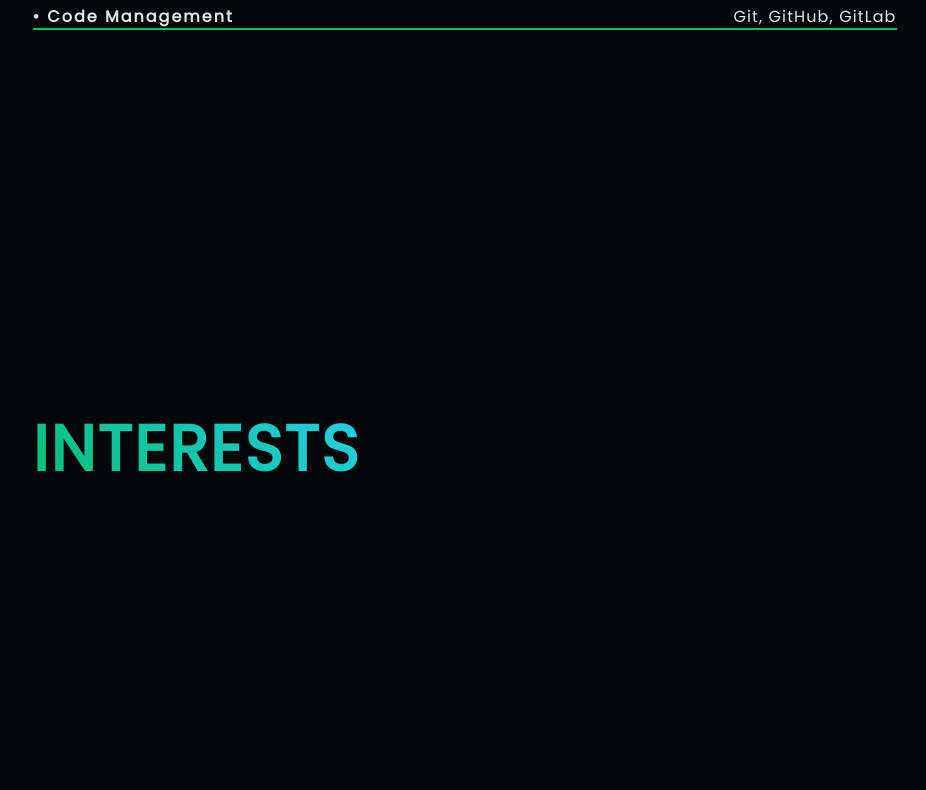
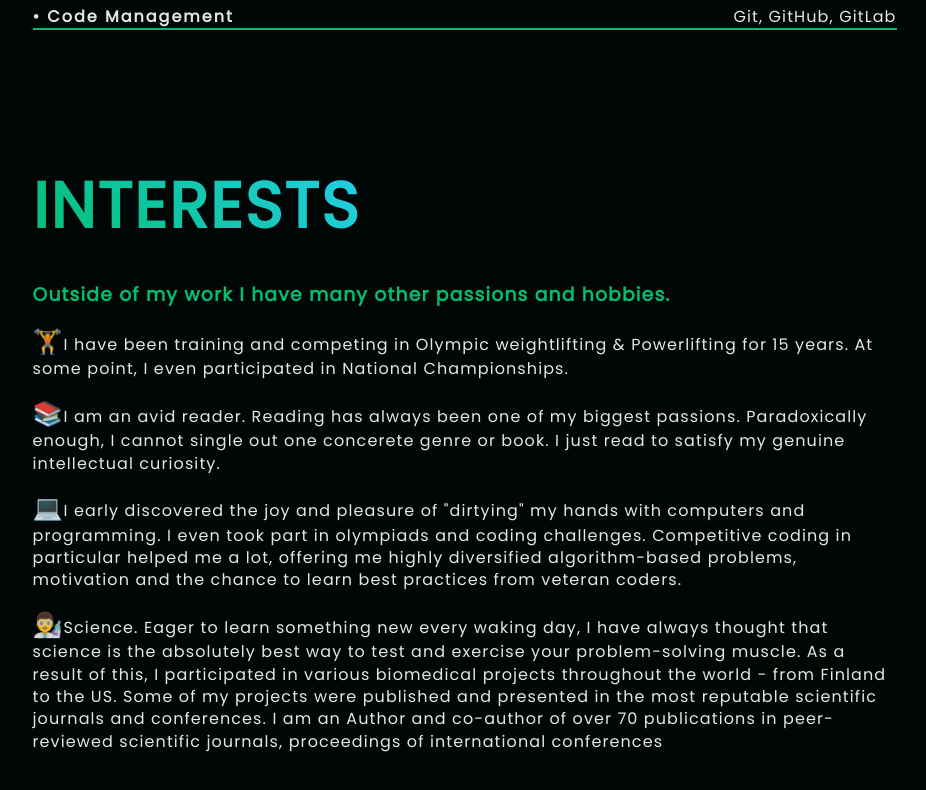
Before and after one commit to vovaushenko/portfolio-react-v2, a React (Create React App) app: page /resume in a window 1280 px wide. Shown: the part 3135-3925 px from the top of the page, without its empty margins (238-1164 px from the left). Built offline with nearby package versions, Linux system fonts and the light colour scheme.

Commit message:
Added Interests section

```diff
--- a/src/components/Resume/ResumeInterests.js
+++ b/src/components/Resume/ResumeInterests.js
@@ -1,10 +1,58 @@
+import styled from 'styled-components';
 import ReusableContainer from './ReusableContainer';
 import ReusableSectionHeader from './ReusableSectionHeader';
+
+const StyledTextWrapper = styled.div`
+  h3 {
+    letter-spacing: 1.2px;
+    color: ${({ theme }) => theme.mainColor};
+  }
+  p {
+    span {
+      font-size: 1.5rem;
+    }
+  }
+`;
 
 const ResumeInterests = () => {
   return (
     <ReusableContainer id="interests">
       <ReusableSectionHeader>Interests</ReusableSectionHeader>
+
+      <StyledTextWrapper>
+        <h3>Outside of my work I have many other passions and hobbies.</h3>
+
+        <p>
+          <span>🏋️</span>I have been training and competing in Olympic
+          weightlifting & Powerlifting for 15 years. At some point, I even
+          participated in National Championships.
+        </p>
+
+        <p>
+          <span>📚</span>I am an avid reader. Reading has always been one of my
+          biggest passions. Paradoxically enough, I cannot single out one
+          concerete genre or book. I just read to satisfy my genuine
+          intellectual curiosity.
+        </p>
+
+        <p>
+          <span>💻</span>I early discovered the joy and pleasure of "dirtying"
+          my hands with computers and programming. I even took part in olympiads
+          and coding challenges. Competitive coding in particular helped me a
+          lot, offering me highly diversified algorithm-based problems,
+          motivation and the chance to learn best practices from veteran coders.
+        </p>
+        <p>
+          <span>👨‍🔬</span>Science. Eager to learn something new every waking day,
+          I have always thought that science is the absolutely best way to test
+          and exercise your problem-solving muscle. As a result of this, I
+          participated in various biomedical projects throughout the world -
+          from Finland to the US. Some of my projects were published and
+          presented in the most reputable scientific journals and conferences. I
+          am an Author and co-author of over 70 publications in peer-reviewed
+          scientific journals, proceedings of international conferences
+        </p>
+      </StyledTextWrapper>
     </ReusableContainer>
   );
 };
```
Also changed, not shown: 1 other file (tests, documents, lock files or other folders).
